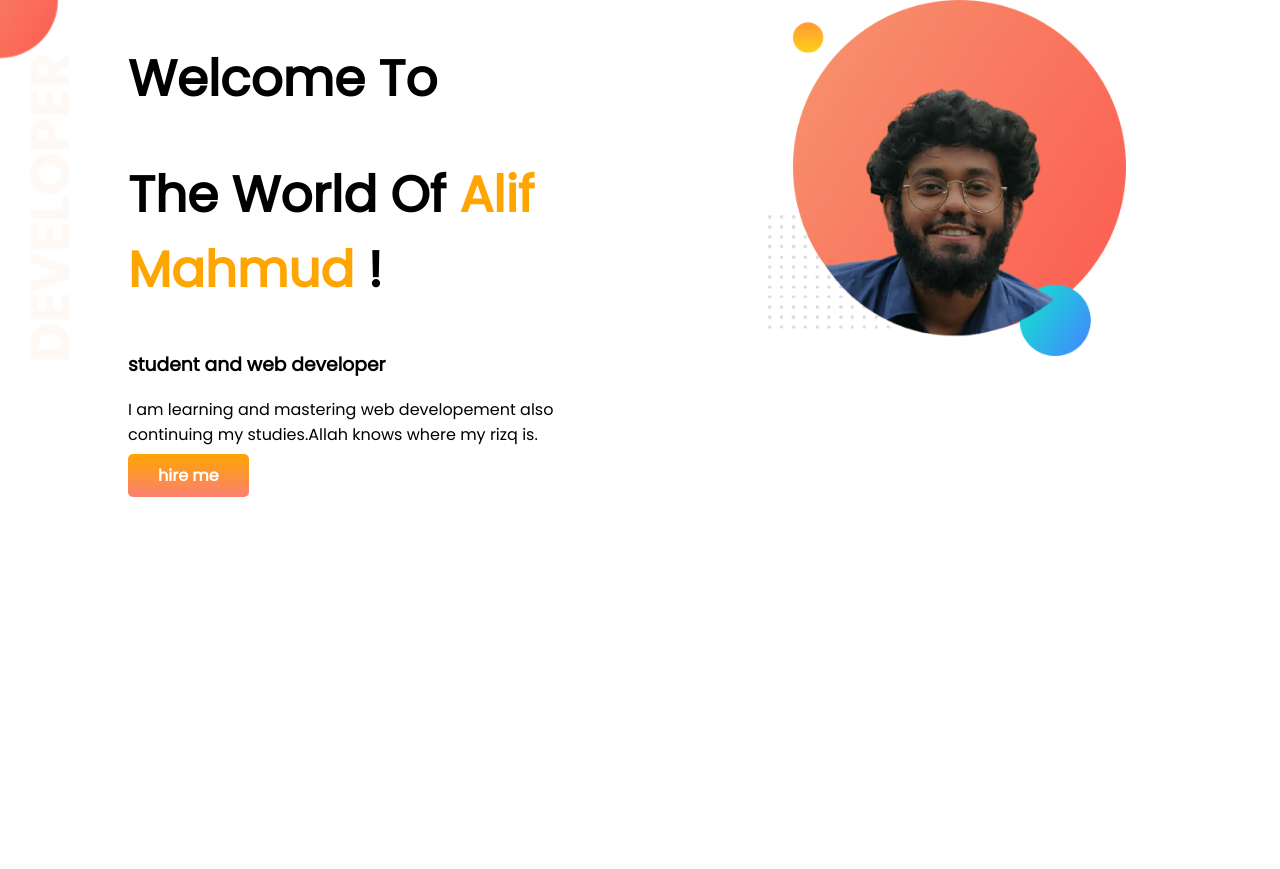
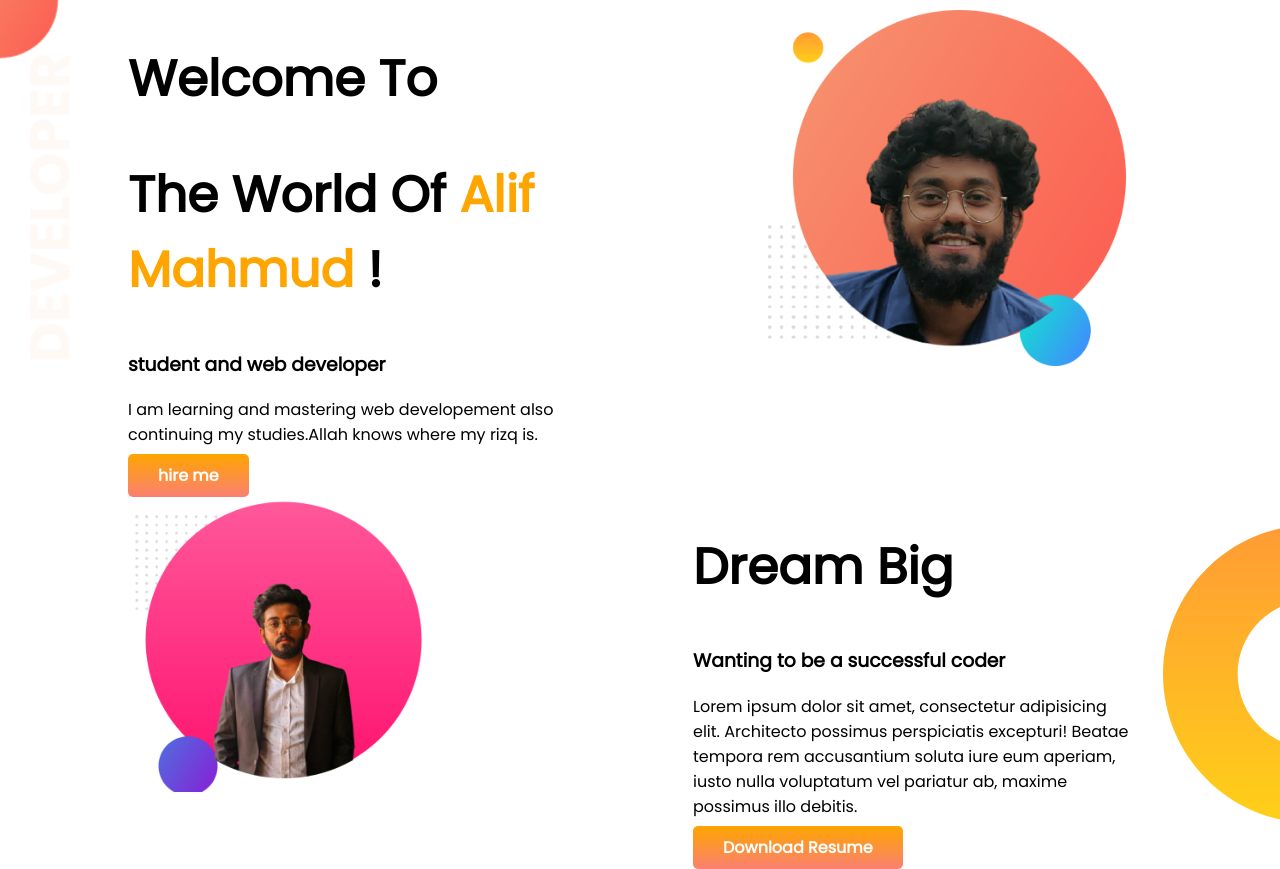
Before and after one commit to AlifMahmud1999/my-developer-portfolio, a plain HTML site: page index.html in a window 1280 px wide. Before the commit the page ends 800 px from the top, so only its background shows below. Drawn offline with Linux system fonts and the light colour scheme.

Commit message:
second banner added

```diff
--- a/index.html
+++ b/index.html
@@ -24,5 +24,17 @@
         </div>
     </section>
 
+
+    <section id="bottom-banner">
+        <div class="half-width">
+            <img src="images/second alif png.png" alt="">
+        </div>
+        <div class="half-width bottom">
+            <h1>Dream Big</h1>
+            <h3>Wanting to be a successful coder</h3>
+            <p>Lorem ipsum dolor sit amet, consectetur adipisicing elit. Architecto possimus perspiciatis excepturi! Beatae tempora rem accusantium soluta iure eum aperiam, iusto nulla voluptatum vel pariatur ab, maxime possimus illo debitis.</p>
+            <a class="link-button" target="_blank" href="http://">Download Resume</a>
+        </div>
+    </section>
 </body>
 </html>
--- a/style.css
+++ b/style.css
@@ -19,6 +19,7 @@ section{
 }
 .half-width img{
     width: 70%;
+    padding-top: 10px;
 }
 .link-button{
     text-decoration: none;
@@ -34,3 +35,11 @@ section{
     background-repeat: no-repeat;
     margin: 0;
 }
+.bottom{
+    padding-right: 150px ;
+}
+#bottom-banner{
+    background-image:url(images/dream-bg.png) ;
+    background-repeat: no-repeat;
+    background-position: right;
+}
```
Also changed, not shown: images/dream-bg.png (added).
